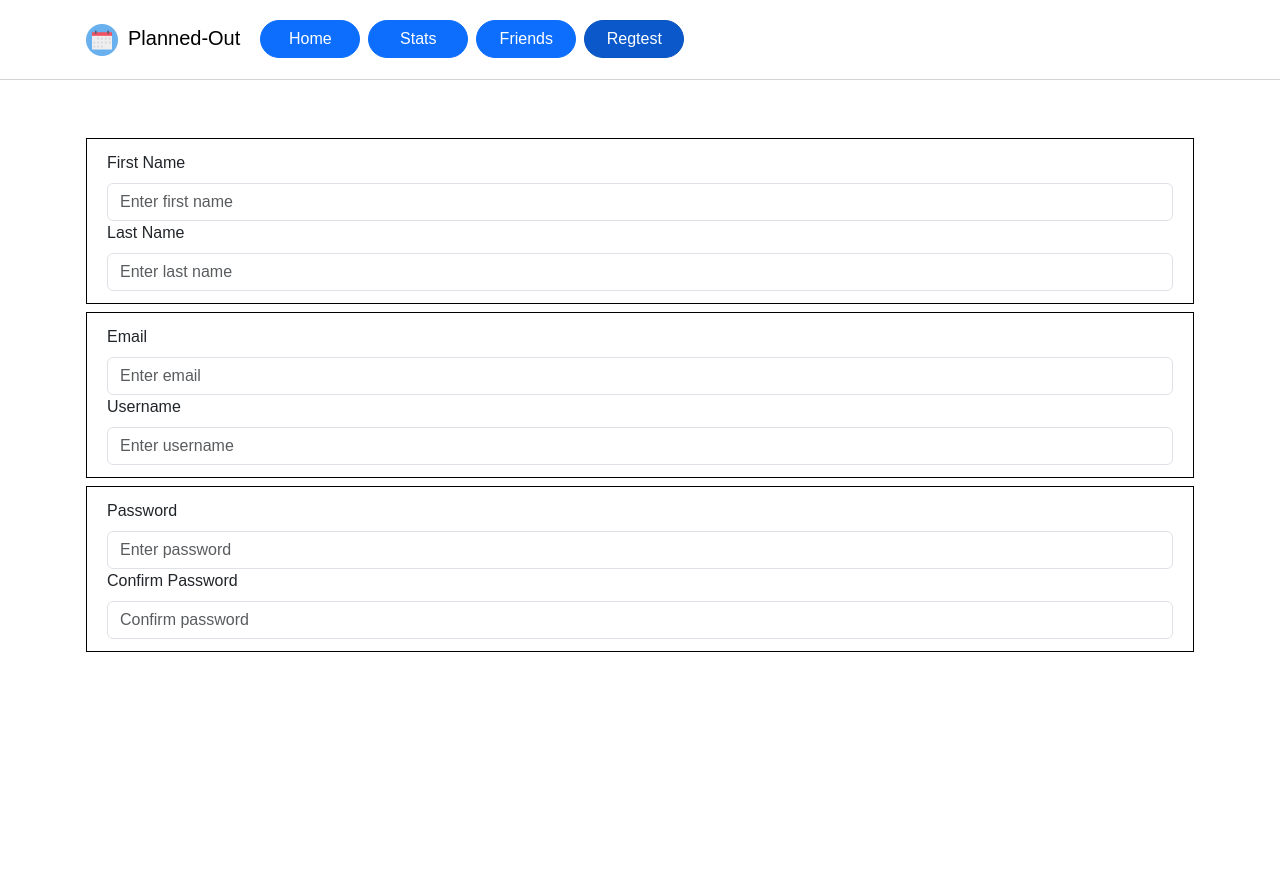
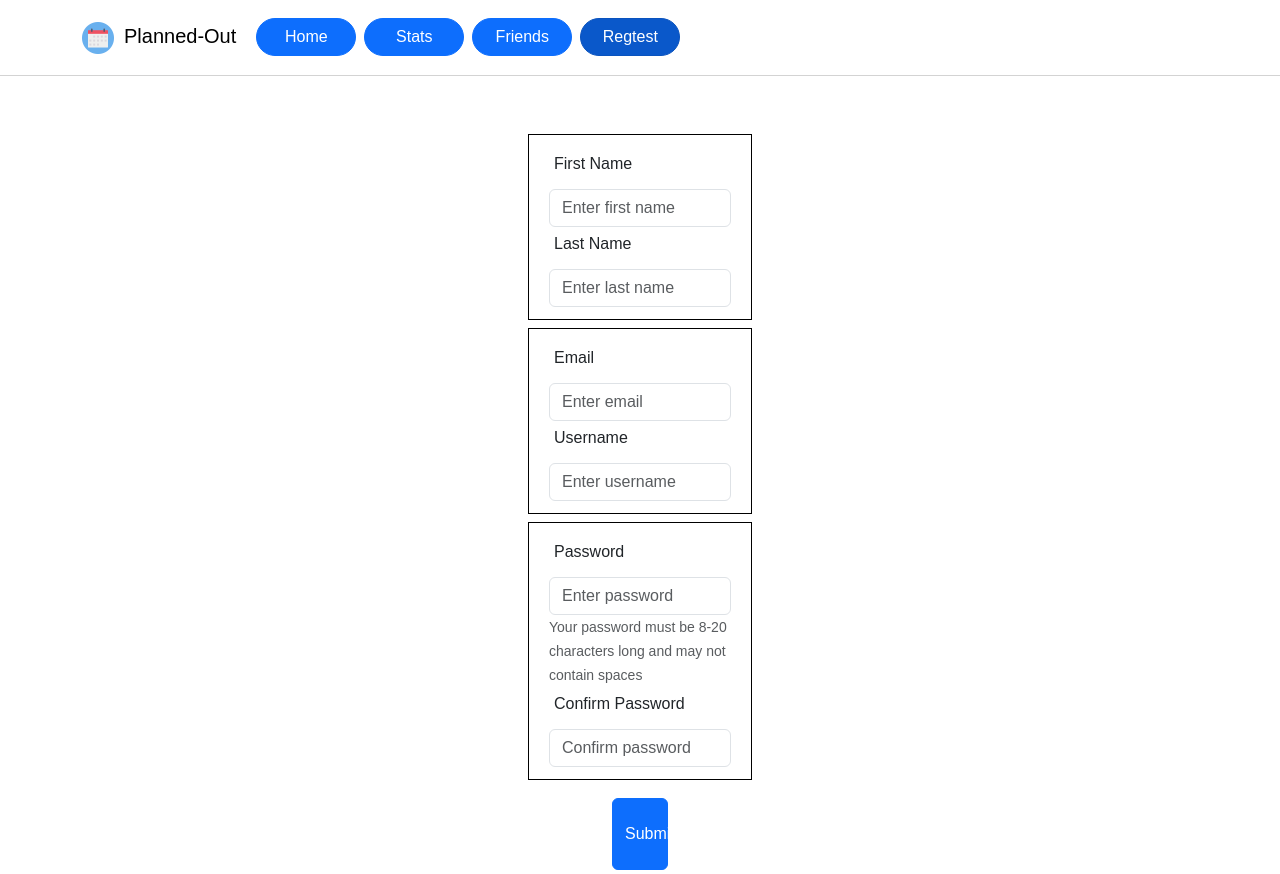
Before and after one commit to COSC481W-2023Fall/planned-out, a React (Create React App) app in the folder front-end/: page /registration in a window 1280 px wide. Before the commit the page ends 800 px from the top, so only its background shows below. Built offline with nearby package versions, Linux system fonts and the light colour scheme.

Commit message:
refactor: update registration form *componentized the registration form in a new file *added new component to the registration page shell *added more styling to the registration page *added data validation for the password field

```diff
--- /dev/null
+++ b/front-end/src/components/RegistrationForm.js
@@ -0,0 +1,162 @@
+import Form from "react-bootstrap/Form";
+import Button from "react-bootstrap/Button";
+import { useState } from "react";
+
+let link = "https://planned-out-backend-jdx6.onrender.com/";
+
+function RegistrationForm() {
+  const [firstName, setFirstName] = useState("");
+  const [lastName, setLastName] = useState("");
+  const [email, setEmail] = useState("");
+  const [username, setUsername] = useState("");
+  const [password, setPassword] = useState("");
+  const [confirmPassword, setConfirmPassword] = useState("");
+  const [errorMessage, setErrorMsg] = useState("");
+  //   const [passwordValidity, setPasswordValidity] = useState(false);
+
+  const handleSubmit = (e) => {
+    console.log("Registering User");
+    if (
+      firstName !== "" &&
+      lastName !== "" &&
+      email !== "" &&
+      username !== "" &&
+      password !== "" &&
+      confirmPassword !== ""
+    ) {
+      fetch(link + "register", {
+        method: "POST",
+        headers: {
+          "Content-Type": "application/json",
+        },
+        body: JSON.stringify({
+          fname: firstName,
+          lname: lastName,
+          email: email,
+          username: username,
+          password: password,
+        }),
+      })
+        .then((res) => {
+          res.json();
+        })
+        .then((data) => {});
+      console.log("Successfully registered user!");
+    } else {
+      alert("Please fill out all fields.");
+    }
+    setFirstName("");
+    setLastName("");
+    setEmail("");
+    setUsername("");
+    setPassword("");
+    setConfirmPassword("");
+  };
+
+  const fnameInput = (e) => {
+    setFirstName(e.target.value);
+  };
+  const lnameInput = (e) => {
+    setLastName(e.target.value);
+  };
+  const emailInput = (e) => {
+    setEmail(e.target.value);
+  };
+  const usernameInput = (e) => {
+    setUsername(e.target.value);
+  };
+  const passwordInput = (e) => {
+    setPassword(e.target.value);
+  };
+  const confirmPasswordInput = (e) => {
+    setConfirmPassword(e.target.value);
+  };
+  const passwordMatch = (password, confirmPassword) => {
+    if (password === confirmPassword) {
+      setErrorMsg("");
+      //   ValidityState(true);
+    } else {
+      setErrorMsg("Passwords do not match.");
+      //   ValidityState(false);
+    }
+  };
+
+  return (
+    <>
+      <Form className="registration-form">
+        <Form.Group className="form-group">
+          <Form.Label>First Name</Form.Label>
+          <Form.Control
+            required
+            type="text"
+            placeholder="Enter first name"
+            value={firstName}
+            onChange={(e) => fnameInput(e)}
+          />
+          <Form.Label>Last Name</Form.Label>
+          <Form.Control
+            type="text"
+            placeholder="Enter last name"
+            value={lastName}
+            onChange={(e) => lnameInput(e)}
+          />
+        </Form.Group>
+        <Form.Group className="form-group">
+          <Form.Label>Email</Form.Label>
+          <Form.Control
+            type="email"
+            placeholder="Enter email"
+            value={email}
+            onChange={(e) => emailInput(e)}
+          />
+          <Form.Label>Username</Form.Label>
+          <Form.Control
+            type="text"
+            placeholder="Enter username"
+            value={username}
+            onChange={(e) => usernameInput(e)}
+          />
+        </Form.Group>
+        <Form.Group className="form-group">
+          <Form.Label>Password</Form.Label>
+          <Form.Control
+            type="password"
+            placeholder="Enter password"
+            value={password}
+            onChange={(e) => {
+              passwordInput(e);
+              passwordMatch(e.target.value, confirmPassword);
+            }}
+          />
+          <Form.Text id="passwordHelpBlock">
+            Your password must be 8-20 characters long and may not contain
+            spaces
+          </Form.Text>
+          <br />
+          <Form.Label>Confirm Password</Form.Label>
+          <Form.Control
+            type="password"
+            placeholder="Confirm password"
+            value={confirmPassword}
+            onChange={(e) => {
+              confirmPasswordInput(e);
+              passwordMatch(password, e.target.value);
+            }}
+          />
+          <Form.Control.Feedback type="invalid">
+            {errorMessage}
+          </Form.Control.Feedback>
+        </Form.Group>
+        <p className="errorMsg">{errorMessage}</p>
+        <Button
+          className="regButton"
+          type="button"
+          onClick={(e) => handleSubmit(e)}
+        >
+          Submit!
+        </Button>
+      </Form>
+    </>
+  );
+}
+export default RegistrationForm;
--- a/front-end/src/pages/Registration.js
+++ b/front-end/src/pages/Registration.js
@@ -1,32 +1,12 @@
 import Container from "react-bootstrap/Container";
-import Form from "react-bootstrap/Form";
-// import Button from "react-bootstrap/Button";
+import RegistrationForm from "../components/RegistrationForm.js";
 import "./registration.css";
 
 const Registration = () => {
   return (
     <div className="App">
-      <Container>
-        <Form className="registration-form">
-          <Form.Group className="form-group">
-            <Form.Label>First Name</Form.Label>
-            <Form.Control type="text" placeholder="Enter first name" />
-            <Form.Label>Last Name</Form.Label>
-            <Form.Control type="text" placeholder="Enter last name" />
-          </Form.Group>
-          <Form.Group className="form-group">
-            <Form.Label>Email</Form.Label>
-            <Form.Control type="email" placeholder="Enter email" />
-            <Form.Label>Username</Form.Label>
-            <Form.Control type="text" placeholder="Enter username" />
-          </Form.Group>
-          <Form.Group className="form-group">
-            <Form.Label>Password</Form.Label>
-            <Form.Control type="password" placeholder="Enter password" />
-            <Form.Label>Confirm Password</Form.Label>
-            <Form.Control type="password" placeholder="Confirm password" />
-          </Form.Group>
-        </Form>
+      <Container className="registration-container">
+        <RegistrationForm />
       </Container>
     </div>
   );
--- a/front-end/src/pages/registration.css
+++ b/front-end/src/pages/registration.css
@@ -1,15 +1,24 @@
-.container {
+.registration-container {
   padding: 2px 16px; /* creates margins */
+  width: 20%;
 }
-body {
-  margin: 0;
-  font-family: Arial, Helvetica, sans-serif;
-}
-
 .form-group {
   width: 100%;
   padding: 12px 20px;
   margin: 8px 0;
   box-sizing: border-box;
   border: 1px solid rgb(0, 0, 0);
+  text-align: left;
 }
+Form {
+  text-align: center;
+}
+.regButton {
+  width: 25%;
+}
+.errorMsg {
+  color: red;
+}
+Label {
+  padding: 5px;
+}
```
